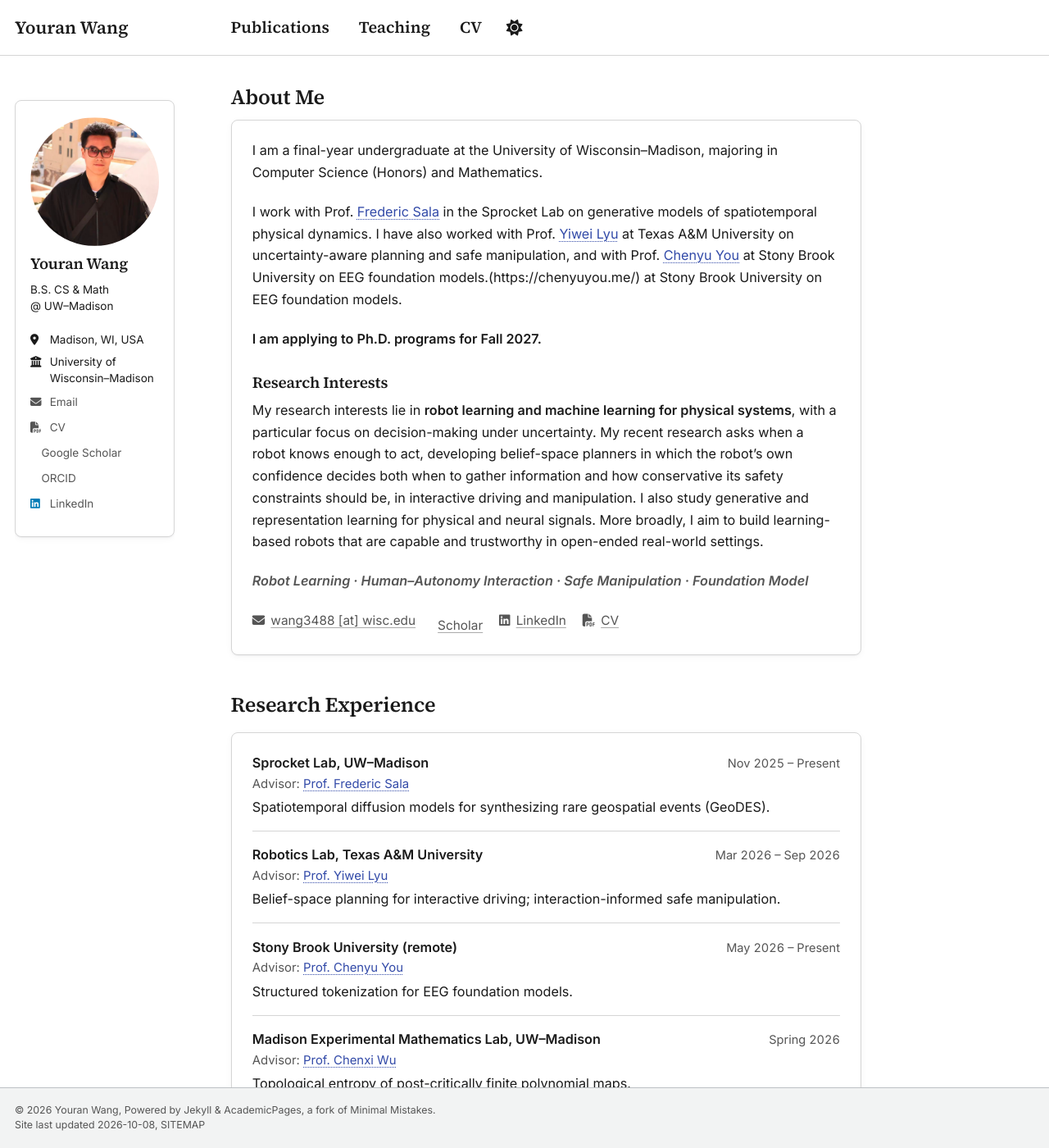
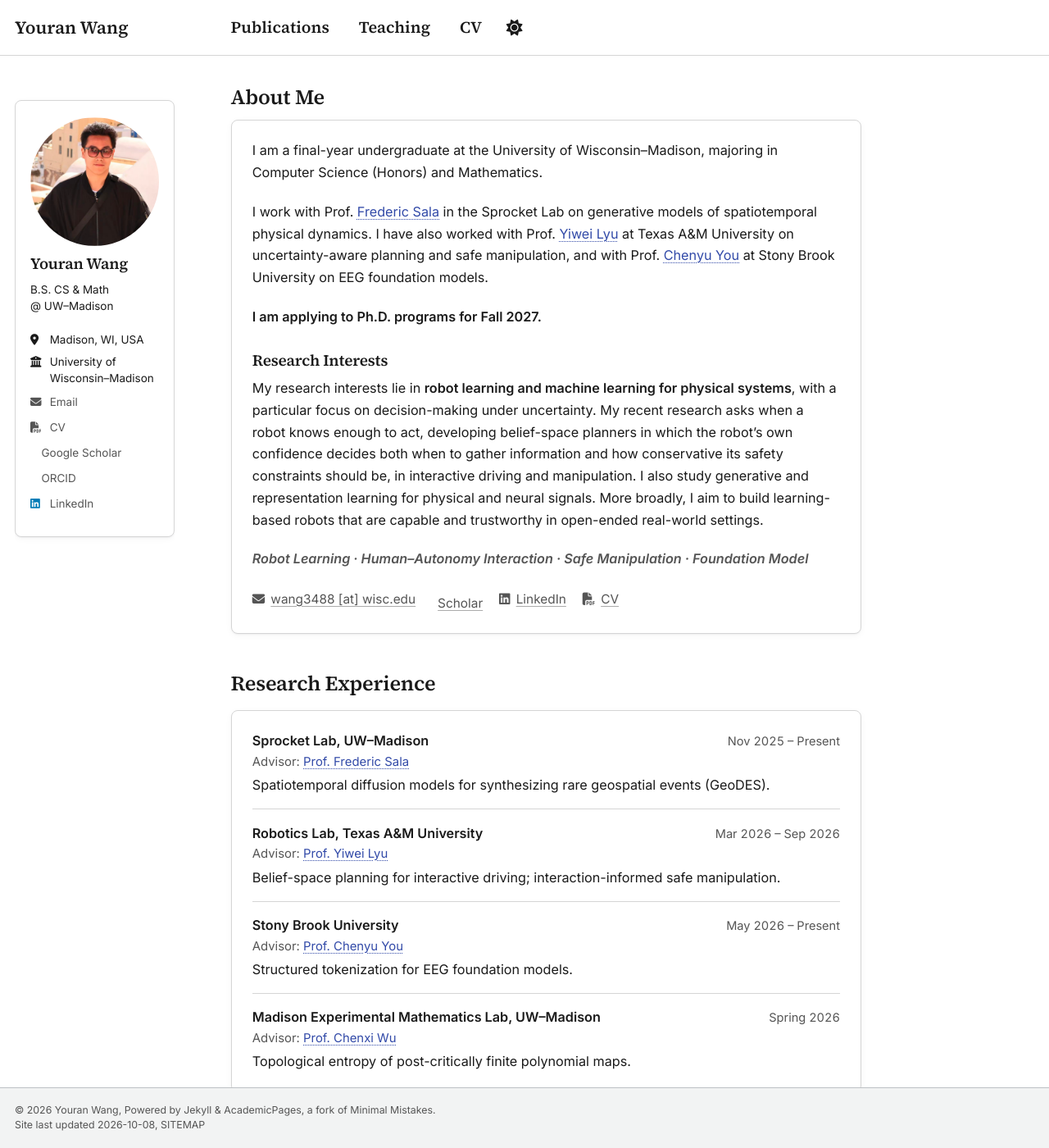
Before and after one commit to speedyfcb10/speedyfcb10.github.io, a Jekyll site: the page built from _pages/about.md, in a window 1280 px wide and 1400 px high. Shown: the whole window at 82% size. Built offline with Jekyll 4.4.1, drawn with Linux system fonts in a browser that asks for light colours; a style sheet for code colours, icons or effects is not loaded.

Commit message:
Update research experience and about text

```diff
--- a/_data/experience.yml
+++ b/_data/experience.yml
@@ -18,7 +18,7 @@
   dates: "Mar 2026 – Sep 2026"
   description: "Belief-space planning for interactive driving; interaction-informed safe manipulation."
 
-- institution: "Stony Brook University (remote)"
+- institution: "Stony Brook University"
   advisor: "Prof. Chenyu You"
   advisor_url: "https://chenyuyou.me/"
   dates: "May 2026 – Present"
--- a/_pages/about.md
+++ b/_pages/about.md
@@ -11,7 +11,7 @@ redirect_from:
 
 I am a final-year undergraduate at the University of Wisconsin–Madison, majoring in Computer Science (Honors) and Mathematics.
 
-I work with Prof. [Frederic Sala](https://pages.cs.wisc.edu/~fredsala/) in the Sprocket Lab on generative models of spatiotemporal physical dynamics. I have also worked with Prof. [Yiwei Lyu](https://yiweilyu-tamu.github.io/homepage/) at Texas A&M University on uncertainty-aware planning and safe manipulation, and with Prof. [Chenyu You](https://chenyuyou.me/) at Stony Brook University on EEG foundation models.(https://chenyuyou.me/) at Stony Brook University on EEG foundation models.
+I work with Prof. [Frederic Sala](https://pages.cs.wisc.edu/~fredsala/) in the Sprocket Lab on generative models of spatiotemporal physical dynamics. I have also worked with Prof. [Yiwei Lyu](https://yiweilyu-tamu.github.io/homepage/) at Texas A&M University on uncertainty-aware planning and safe manipulation, and with Prof. [Chenyu You](https://chenyuyou.me/) at Stony Brook University on EEG foundation models.
 
 **I am applying to Ph.D. programs for Fall 2027.**
 
```
